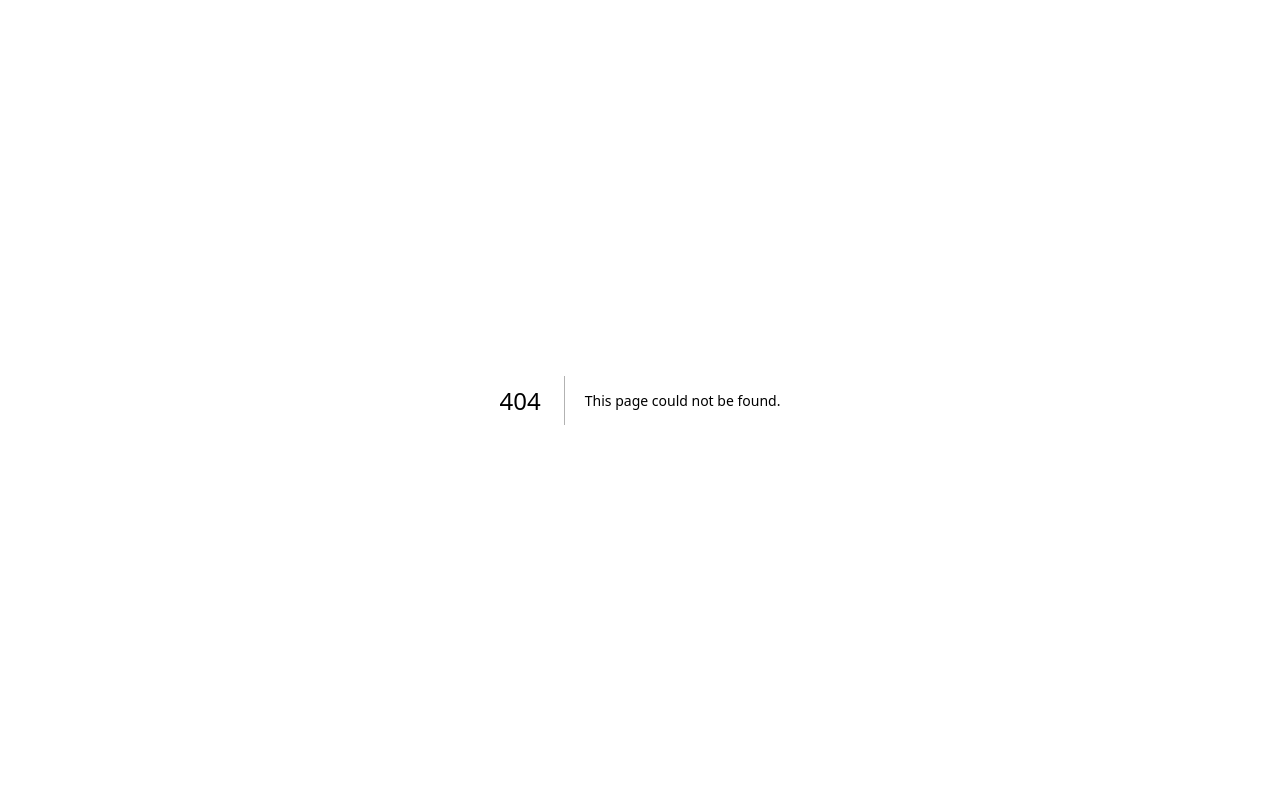
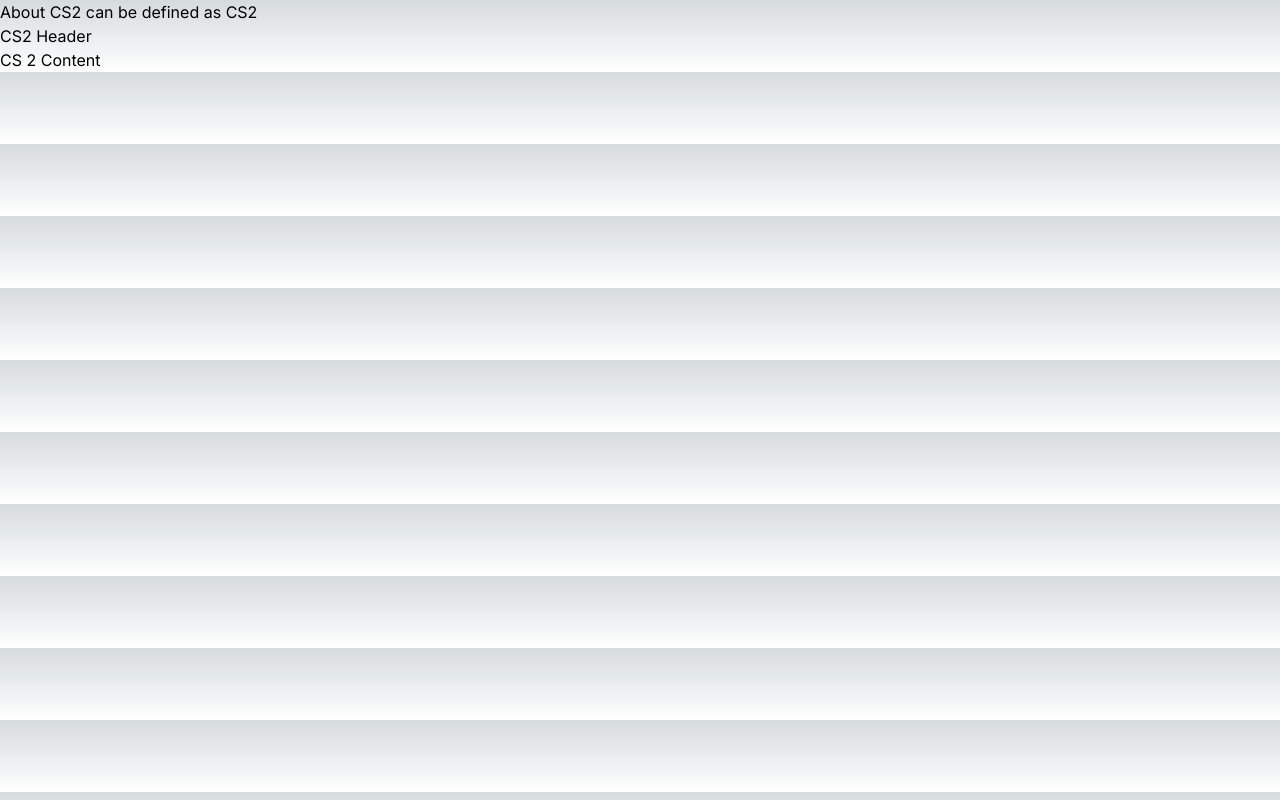
Before and after one commit to qaee/cs2, a Next.js app: page /about in a window 1280 px wide. Before the commit this address had no page. Built offline with nearby package versions, Linux system fonts and the light colour scheme.

Commit message:
about added

```diff
--- /dev/null
+++ b/app/about/page.tsx
@@ -0,0 +1,12 @@
+import CS2Header from "@/app/sections/header/header";
+import CS2Content from "@/app/sections/content/content";
+
+export default function about() {
+    return (
+        <div>
+           About CS2 can be defined as CS2
+            <CS2Header></CS2Header>
+            <CS2Content></CS2Content>
+        </div>
+    )
+}
```
